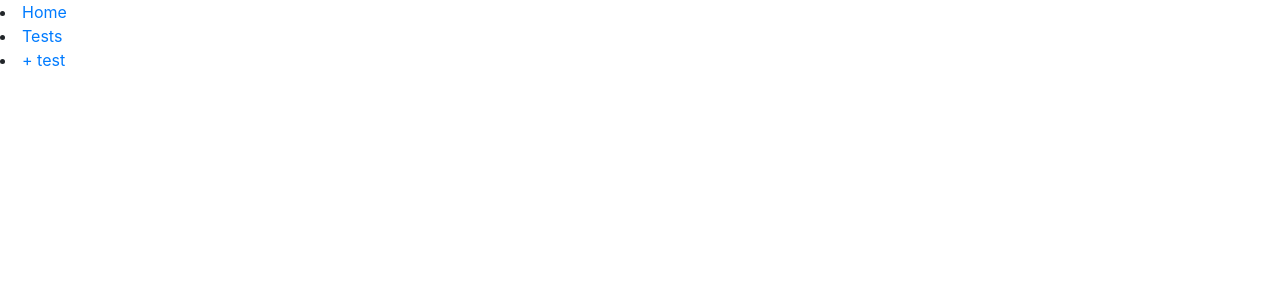
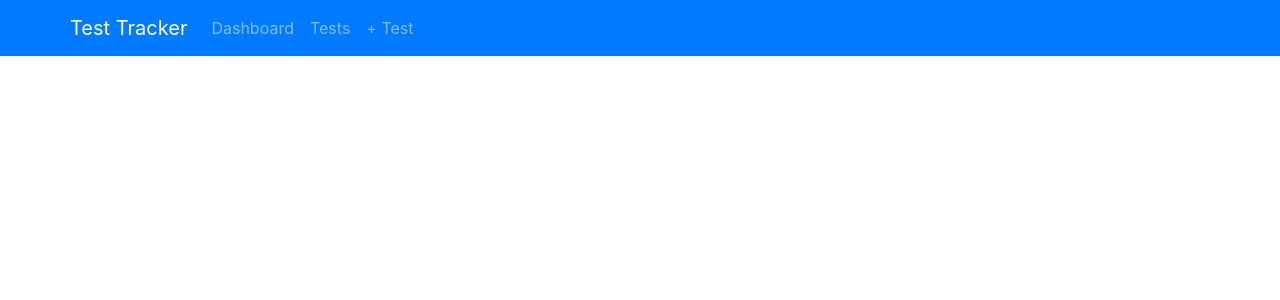
Before and after one commit to BenSDuggan/test-tracker, a React (Create React App) app in the folder client/: page /dashboard in a window 1280 px wide. Before the commit this address had no page. Shown: the top 300 px of the page. Built offline with nearby package versions, Linux system fonts and the light colour scheme.

Commit message:
🐔 added header

```diff
--- a/client/public/index.html
+++ b/client/public/index.html
@@ -24,7 +24,7 @@
       work correctly both with client-side routing and a non-root public URL.
       Learn how to configure a non-root public URL by running `npm run build`.
     -->
-    <title>React App</title>
+    <title>Test Tracker</title>
   </head>
   <body>
     <noscript>You need to enable JavaScript to run this app.</noscript>
--- a/client/src/App.js
+++ b/client/src/App.js
@@ -6,11 +6,13 @@
 import { Routes, Route, Link } from "react-router-dom";
 import React from 'react';
 
-import 'bootstrap/dist/css/bootstrap.min.css';
 import Header from './components/Header';
 import Tests from './components/Tests';
 import Test from './components/Test';
 import { useParams } from "react-router-dom";
+
+import 'bootstrap/dist/css/bootstrap.min.css';
+import Container from 'react-bootstrap/Container';
 
 
 const App = () => {
@@ -20,11 +22,13 @@ const App = () => {
         <div className="App">
             <Header />
 
-            <Routes>
-                <Route path="/" element={<Home />} />
-                <Route path="tests" element={<Tests />} />
-                <Route path="tests/:tid" element={<Test />} />
-            </Routes>
+            <Container>
+                <Routes>
+                    <Route path="/" element={<Home />} />
+                    <Route path="tests" element={<Tests />} />
+                    <Route path="tests/:tid" element={<Test />} />
+                </Routes>
+            </Container>
         </div>
     )
 }
--- a/client/src/components/Header.js
+++ b/client/src/components/Header.js
@@ -7,23 +7,26 @@
 import { Routes, Route, Link } from "react-router-dom";
 import React from 'react';
 
-import 'bootstrap/dist/css/bootstrap.min.css';
+import Container from 'react-bootstrap/Container';
+import Navbar from 'react-bootstrap/Navbar';
+import Nav from 'react-bootstrap/Nav';
 
 const Header = () => {
 
 
     return (
-        <div>
-            <li>
-                <Link to="/">Home</Link>
-            </li>
-            <li>
-                <Link to="/tests">Tests</Link>
-            </li>
-            <li>
-                <Link to="/tests/new">+ test</Link>
-            </li>
-        </div>
+        <Navbar bg="primary" variant="dark">
+            <Container>
+                <Link to="/"><Navbar.Brand>Test Tracker</Navbar.Brand></Link>
+            <Navbar.Collapse id="basic-navbar-nav">
+                <Nav className="me-auto">
+                    <Nav.Link as={Link} to="/dashboard" >Dashboard</Nav.Link>
+                    <Nav.Link as={Link} to="/tests" >Tests</Nav.Link>
+                    <Nav.Link as={Link} to="/tests/new" >+ Test</Nav.Link>
+                </Nav>
+            </Navbar.Collapse>
+            </Container>
+        </Navbar>
     )
 }
 
```
